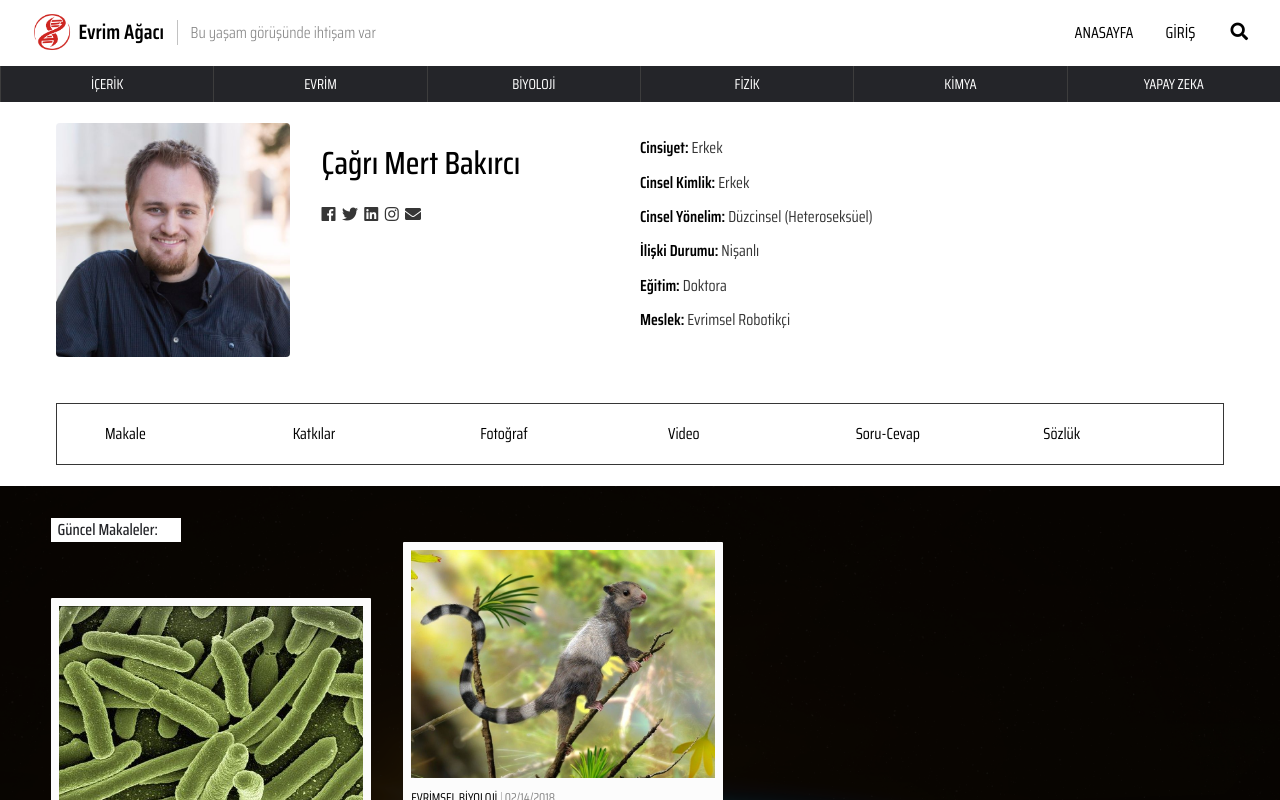
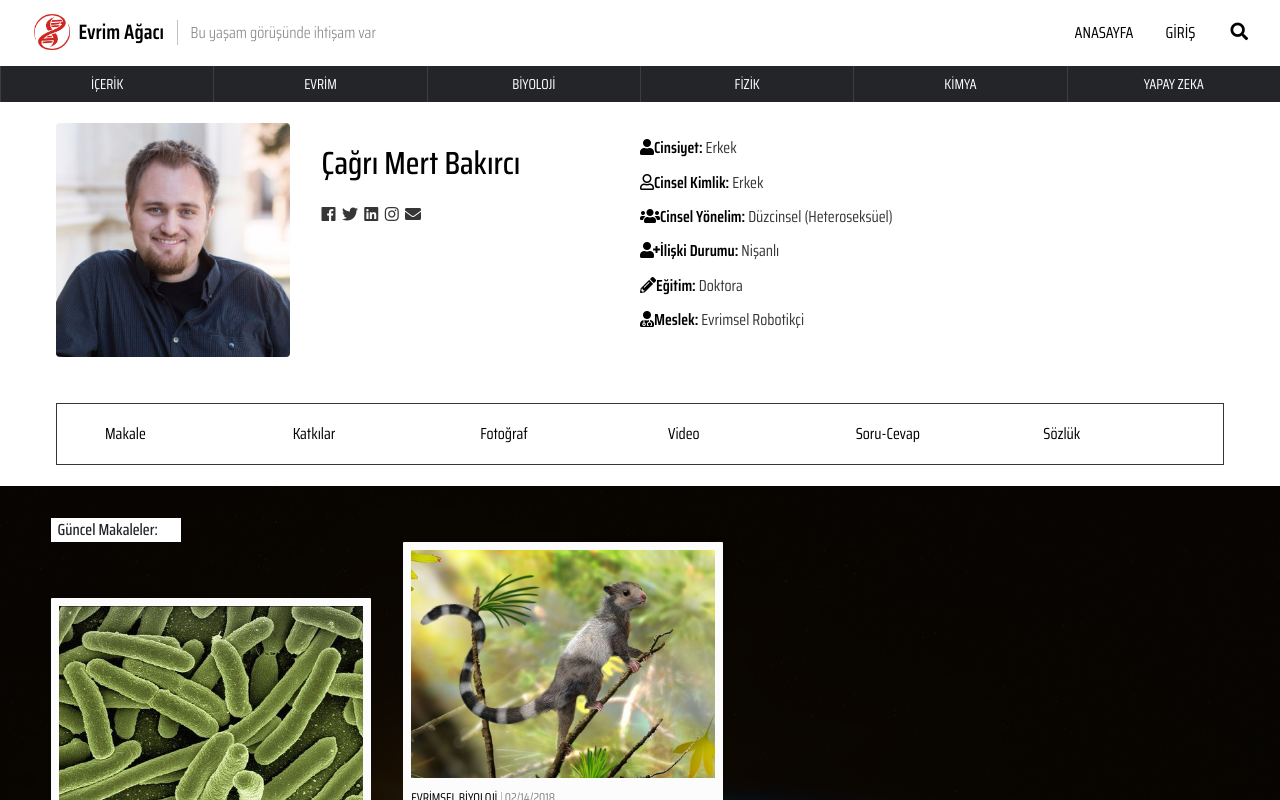
Before and after one commit to evrimagaci/EA-frontend, an Angular app: page / in a window 1280 px wide. Shown: the top 800 px of the page. Built offline with nearby package versions, Linux system fonts and the light colour scheme.

Commit message:
user component informations icons added

```diff
--- a/src/app/user/user.component.html
+++ b/src/app/user/user.component.html
@@ -17,12 +17,12 @@
         </div>
       </div>
       <div class="user-informations">
-        <p>Cinsiyet: <span>Erkek</span></p>
-        <p>Cinsel Kimlik: <span>Erkek</span></p>
-        <p>Cinsel Yönelim: <span>Düzcinsel (Heteroseksüel)</span></p>
-        <p>İlişki Durumu: <span>Nişanlı</span></p>
-        <p>Eğitim: <span>Doktora</span></p>
-        <p>Meslek: <span>Evrimsel Robotikçi</span></p>
+        <p><i class="fas fa-user"></i>Cinsiyet: <span>Erkek</span></p>
+        <p><i class="far fa-user"></i>Cinsel Kimlik: <span>Erkek</span></p>
+        <p><i class="fas fa-users"></i>Cinsel Yönelim: <span>Düzcinsel (Heteroseksüel)</span></p>
+        <p><i class="fas fa-user-plus"></i>İlişki Durumu: <span>Nişanlı</span></p>
+        <p><i class="fas fa-pencil-alt"></i>Eğitim: <span>Doktora</span></p>
+        <p><i class="fas fa-user-md"></i>Meslek: <span>Evrimsel Robotikçi</span></p>
       </div>
     </div>
     <div id="user-activity">
```
